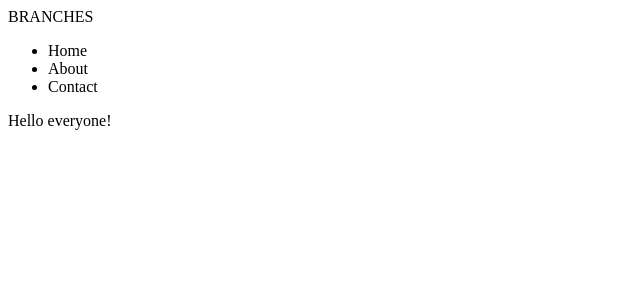
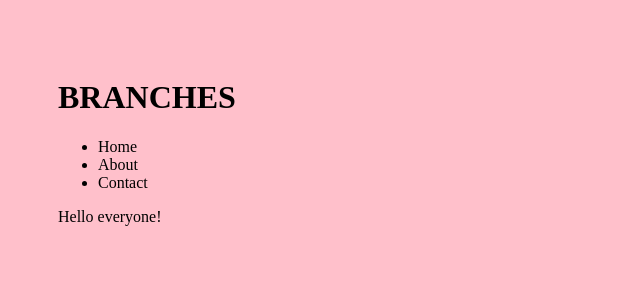
Before and after one commit to adamgiebl/git-test, a plain HTML site: page index.html in a window 1280 px wide. Shown: the whole page, without its empty margins (0-640 px from the left). Drawn offline with Linux system fonts and the light colour scheme.

Commit message:
style file

```diff
--- a/index.html
+++ b/index.html
@@ -4,10 +4,11 @@
     <meta charset="UTF-8" />
     <meta name="viewport" content="width=device-width, initial-scale=1.0" />
     <title>Document</title>
+    <link rel="stylesheet" href="style.css" />
   </head>
   <body>
     <header>
-      <div class="logo">BRANCHES</div>
+      <h1 class="logo">BRANCHES</h1>
       <nav>
         <ul>
           <li>Home</li>
@@ -16,6 +17,6 @@
         </ul>
       </nav>
     </header>
-    Hello everyone!
+    <p>Hello everyone!</p>
   </body>
 </html>
--- /dev/null
+++ b/style.css
@@ -0,0 +1,4 @@
+body {
+    background: pink;
+    padding: 50px;
+}
```
